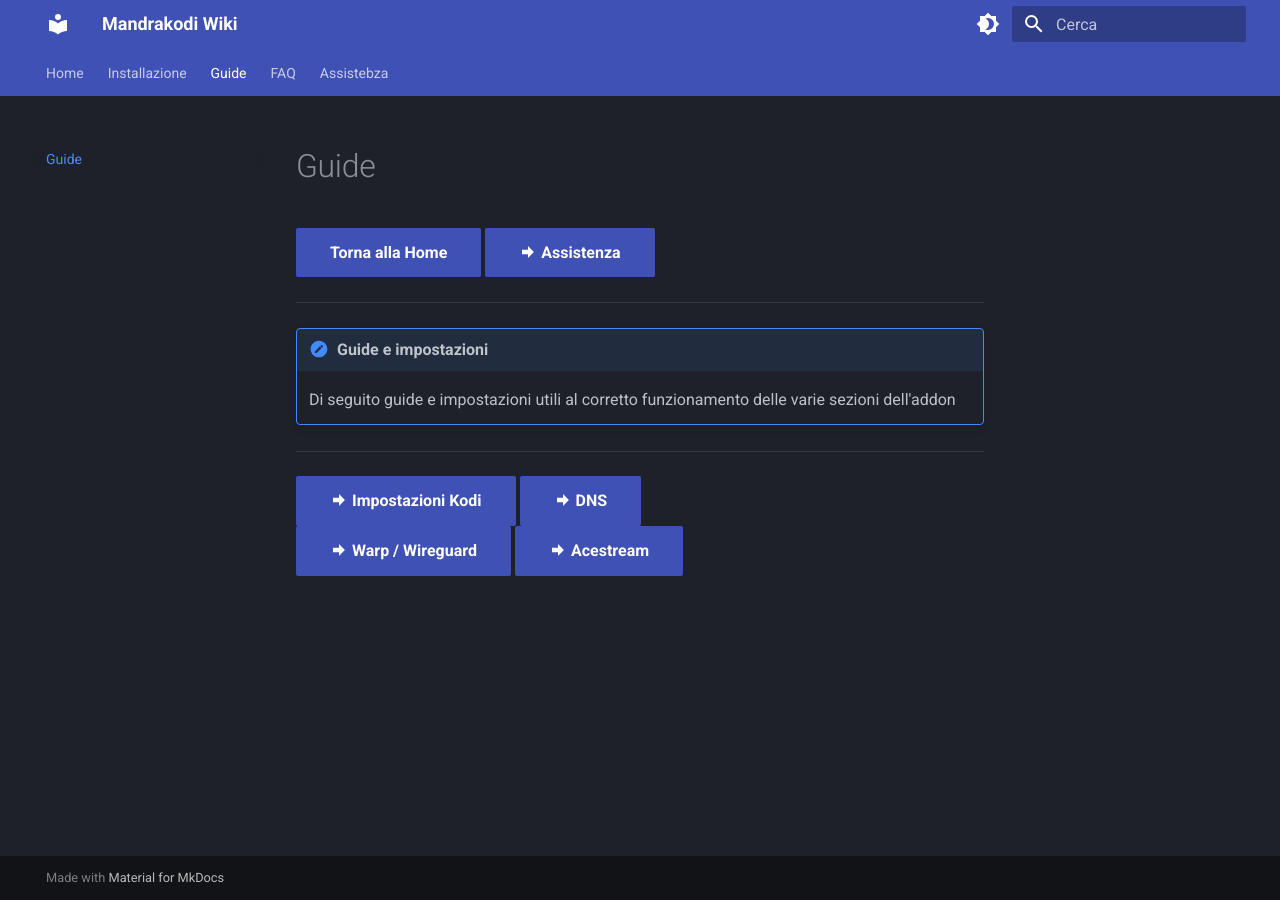
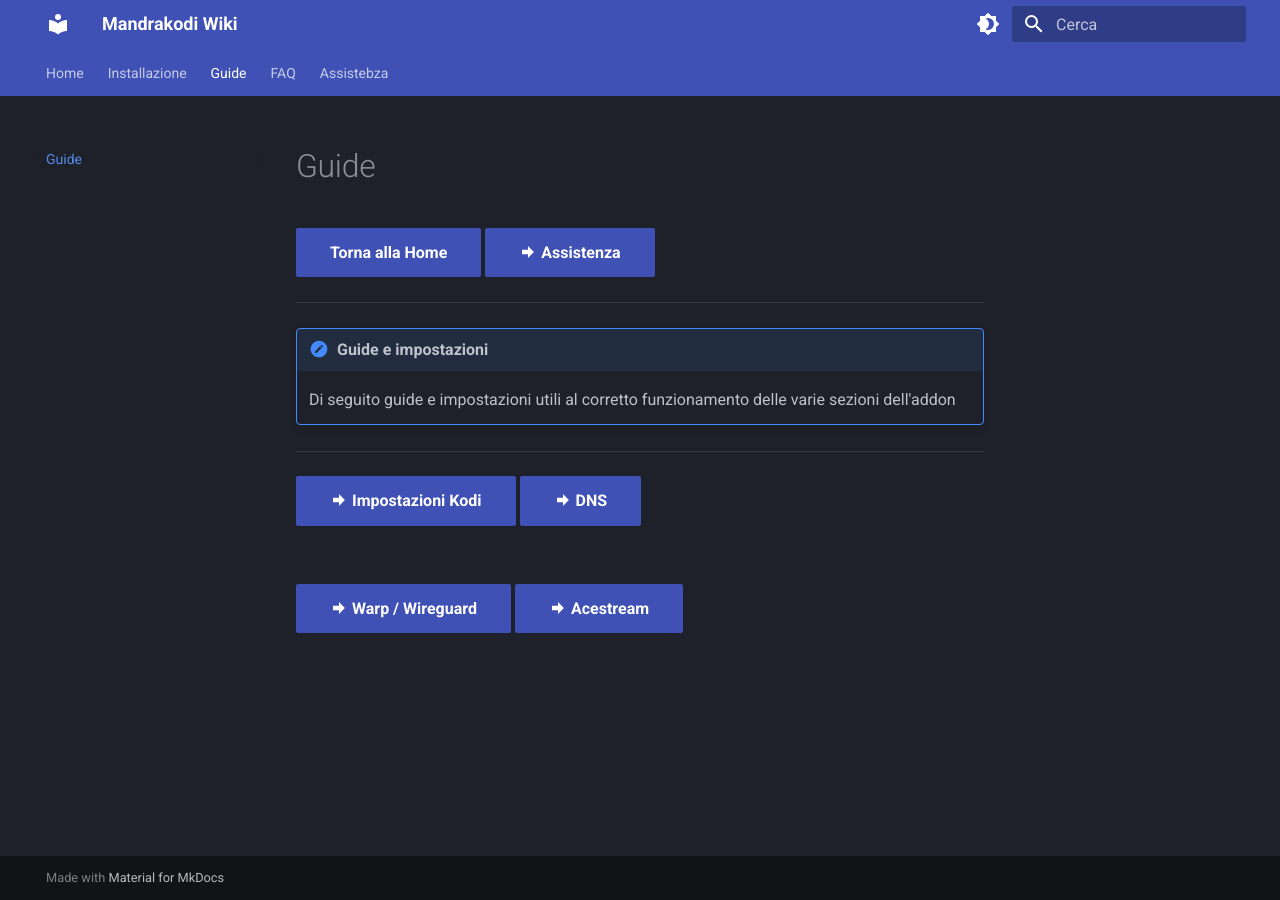
Before and after one commit to campipaolo/Mandrakodi-Wiki, an MkDocs documentation site: the page built from docs/guide/tutorials.md, in a window 1280 px wide. Built offline with MkDocs 1.6.1 and Material for MkDocs 9.7.7, drawn with Linux system fonts in a browser that asks for light colours.

Commit message:
tutorials
buttons

```diff
--- a/docs/guide/tutorials.md
+++ b/docs/guide/tutorials.md
@@ -7,4 +7,8 @@
 
 ------
 
-[ :material-arrow-right-bold: Impostazioni Kodi](kodi_settings.md){.md-button .md-button--primary}	[:material-arrow-right-bold: DNS](dns.md){ .md-button .md-button--primary } <br> [:material-arrow-right-bold: Warp / Wireguard](warp_wireguard.md){ .md-button .md-button--primary }     [:material-arrow-right-bold: Acestream](acestream.md){ .md-button .md-button--primary }
+[ :material-arrow-right-bold: Impostazioni Kodi](kodi_settings.md){.md-button .md-button--primary}	[:material-arrow-right-bold: DNS](dns.md){ .md-button .md-button--primary } <br>
+
+<br>
+
+ [:material-arrow-right-bold: Warp / Wireguard](warp_wireguard.md){ .md-button .md-button--primary }     [:material-arrow-right-bold: Acestream](acestream.md){ .md-button .md-button--primary }
```
Also changed, not shown: docs/ask_help.md (+1 -1 lines).
